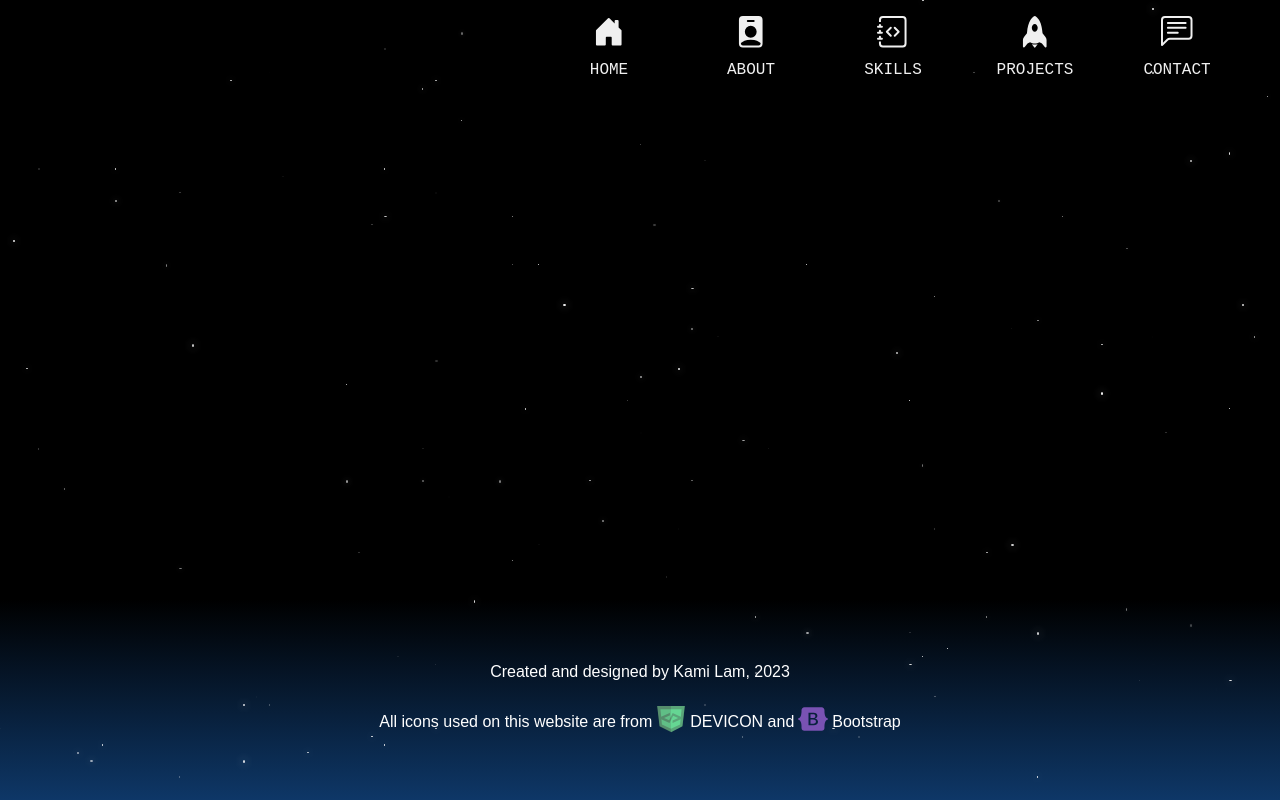
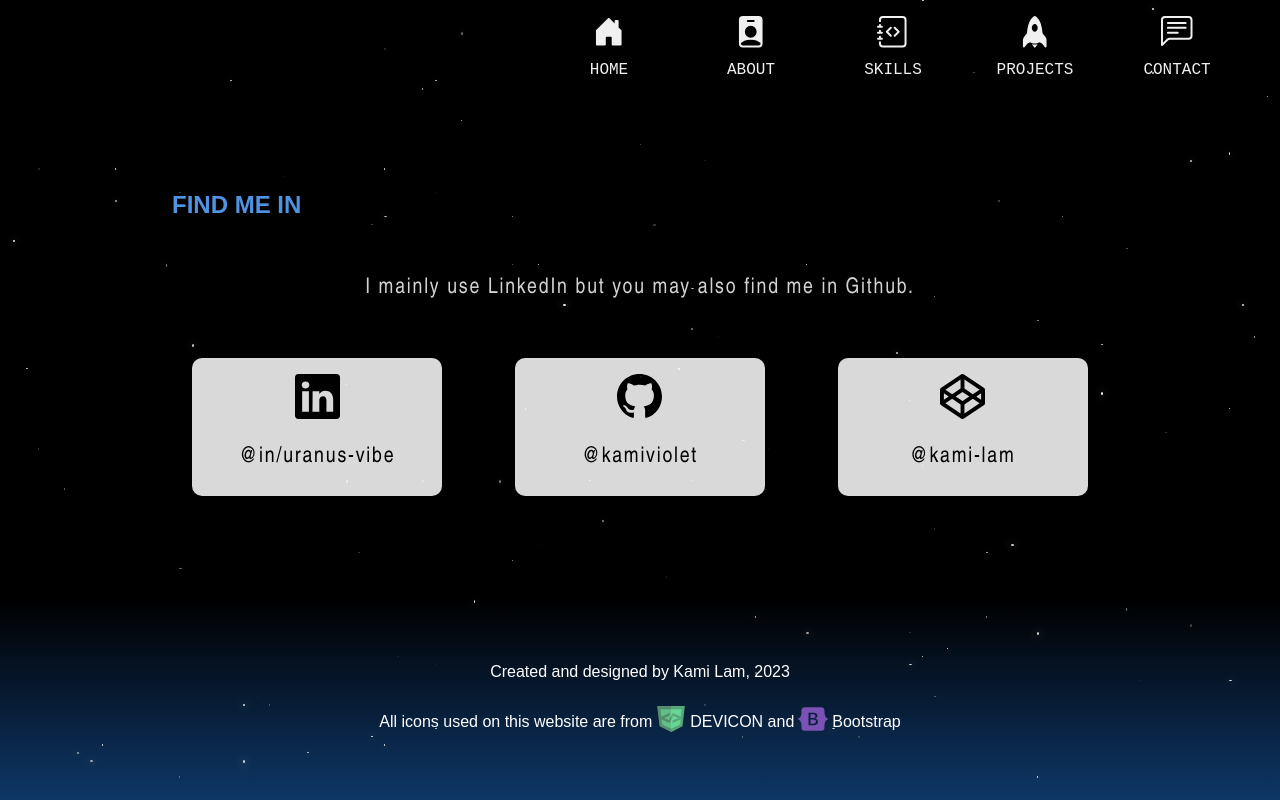
Before and after one commit to kamiviolet/portfolio-react, a React (Vite) app: page /contact in a window 1280 px wide. Built offline with nearby package versions, Linux system fonts and the light colour scheme.

Commit message:
adjust styling, add content to Contact, add Trello to Skills

```diff
--- /dev/null
+++ b/src/components/ProjectContainer.jsx
@@ -0,0 +1,10 @@
+export default function ProjectContainer() {
+    return (
+        <div className="project_container">
+            <div className="project description"></div>
+            <div className="projec image">
+                <img src="/desktop.svg" />
+            </div>
+        </div>
+    )
+}
--- /dev/null
+++ b/src/components/SocialMediaCard.jsx
@@ -0,0 +1,12 @@
+export default function SocialMediaCard({ac}) {
+    const {name, icon, path} = ac;
+
+    return (
+        <a href={path} target="_blank">
+            <div className="social_media_card">
+                <p>{icon}</p>
+                <p>{name}</p>
+            </div>
+        </a>
+    )
+}
--- /dev/null
+++ b/src/css/contact.css
@@ -0,0 +1,41 @@
+.contact p {
+    text-align: center;
+}
+
+.card_wrapper {
+    display: grid;
+    grid-template-columns: 1fr;
+    gap: 2rem;
+    justify-items: center;
+    margin-block: 3em;
+}
+
+.social_media_card {
+    background-color: white;
+    opacity: .85;
+    width: 250px;
+
+    border-radius: 10px;
+    padding: 1em 2em;
+}
+
+.social_media_card:hover,
+.social_media_card:focus {
+    background-color: #FFA500;
+}
+
+.social_media_card > * {
+    color: black;
+    margin: 0;
+}
+
+.social_media_card svg {
+    width: 45px;
+    height: 45px;
+}
+
+@media screen and (min-width: 1000px) {
+    .card_wrapper {
+        grid-template-columns: 1fr 1fr 1fr;
+    }
+}
--- a/src/css/index.css
+++ b/src/css/index.css
@@ -77,7 +77,7 @@ main section p, main section ul, main section ol {
     margin-block-end: 3rem;
 
     font-size: 1.35em;
-    line-height: 1.75;
+    line-height: 2;
     letter-spacing: 1.8px;
     font-family: "Arial narrow", sans-serif;
     color: lightgray;
--- a/src/routes/Contact.jsx
+++ b/src/routes/Contact.jsx
@@ -1,6 +1,39 @@
+import { BsLinkedin, BsGithub } from 'react-icons/bs'
+import { FaCodepen } from 'react-icons/fa'
+import '../css/contact.css'
+import {v4} from 'uuid'
+import SocialMediaCard from '../components/SocialMediaCard'
+
 export default function Contact() {
+   const socialMedia = [
+      {
+         name: "@in/uranus-vibe",
+         icon: <BsLinkedin />,
+         path: "https://www.linkedin.com/in/uranus-vibe"
+      },
+      {
+         name: "@kamiviolet",
+         icon: <BsGithub />,
+         path: "https://github.com/kamiviolet/"
+      },
+      {
+         name: "@kami-lam",
+         icon: <FaCodepen />,
+         path: "https://codepen.io/kami-lam"
+      }
+   ]
+
    return (
     <main>
+      <section className="contact">
+         <h2>Find me in</h2>
+         <p>I mainly use LinkedIn but you may also find me in Github.</p>
+         <div className='card_wrapper'>
+            {socialMedia.map(ac => {
+               return <SocialMediaCard key={v4()} ac={ac} />
+            })}
+         </div>
+      </section>
     </main>
    )
 }
--- a/src/routes/Projects.jsx
+++ b/src/routes/Projects.jsx
@@ -1,6 +1,13 @@
+import ProjectContainer from "../components/ProjectContainer"
+import "../css/projects.css"
+
 export default function Projects() {
     return (
         <main>
+            <section className="section projects">
+                <h2>Projects</h2>
+                <ProjectContainer />
+            </section>
         </main>
-       )
+    )
 }
--- a/src/routes/Skills.jsx
+++ b/src/routes/Skills.jsx
@@ -59,6 +59,10 @@ export default function Skills() {
             name: "Git",
             path: '/devicons/git-original.svg'
         },
+        {
+            name: "Trello",
+            path: '/devicons/trello-plain.svg'
+        },
     ];
 
     return (
```
